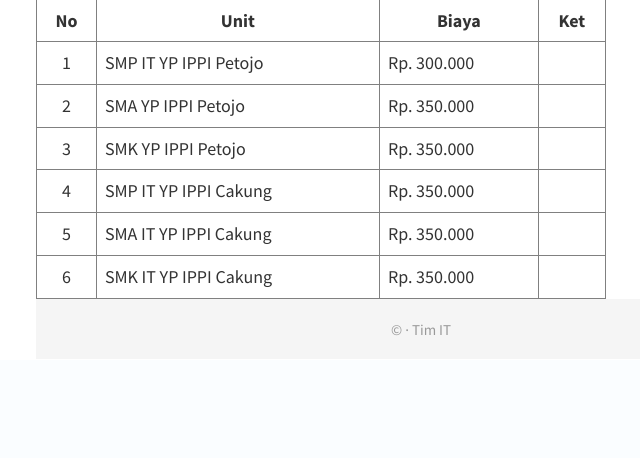
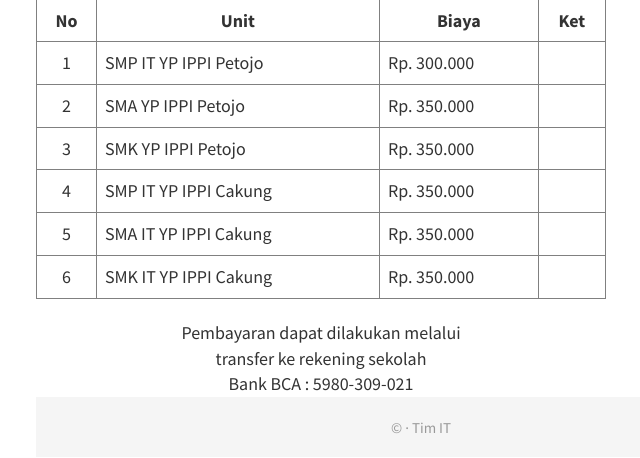
Before and after one commit to versimalik/daftarulang, a PHP site: page / in a window 1280 px wide; the page is wider, and only the part inside the window is pictured. Shown: the part 514-972 px from the top of that part, without its empty margins (319-959 px from the left). Before the commit the page ends 850 px from the top of that part, so only its background shows below. Run offline with PHP 8.4, Linux system fonts and the light colour scheme; data that the repository does not hold is empty.

Commit message:
tambah detil rekening sekolah

```diff
--- a/index.php
+++ b/index.php
@@ -181,6 +181,12 @@ $hsl = mysqli_fetch_array($que);
                 <td class="tdpad"></td>
             </tr>
         </table>
+        <br>
+        <div align="center" style="font-size: 18px;">
+            Pembayaran dapat dilakukan melalui<br>
+            transfer ke rekening sekolah<br>
+            Bank BCA : 5980-309-021
+        </div>
     </div><!-- /.container -->
 <?php
         }
@@ -254,6 +260,12 @@ $hsl = mysqli_fetch_array($que);
                 <td class="tdpad"></td>
             </tr>
         </table>
+        <br>
+        <div align="center" style="font-size: 18px;">
+            Pembayaran dapat dilakukan melalui<br>
+            transfer ke rekening sekolah<br>
+            Bank BCA : 5980-309-021
+        </div>
     </div><!-- /.container -->
 <!-- form ujian========================================================     -->
 
```
